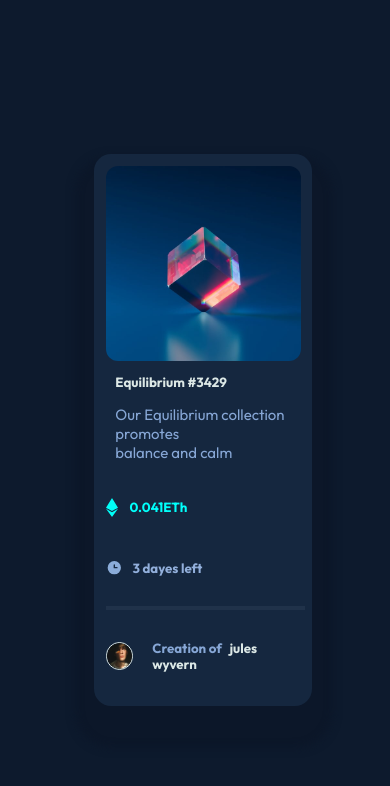
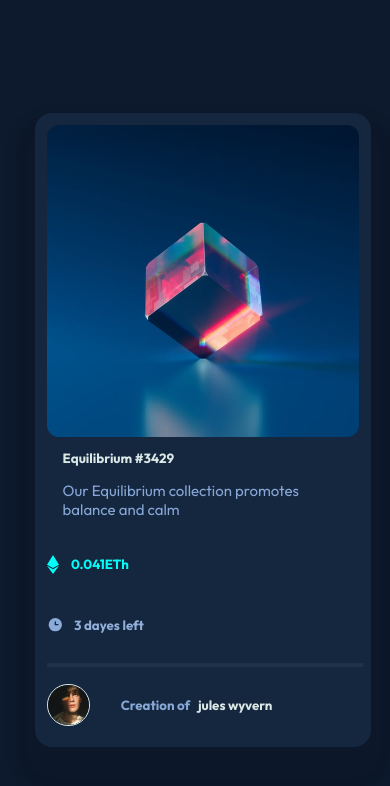
Before and after one commit to yosefamr2002/frontendmentor_card_task, a plain HTML site: page index.html in a window 390 px wide. Drawn offline with Linux system fonts and the light colour scheme.

Commit message:
responsive update 2

```diff
--- a/style.css
+++ b/style.css
@@ -110,5 +110,5 @@ hr{
         color: #dce8e6;
     }.card.text{
         width: 100%;
-    }
+    }.card{width: 80%;}
 }
```
